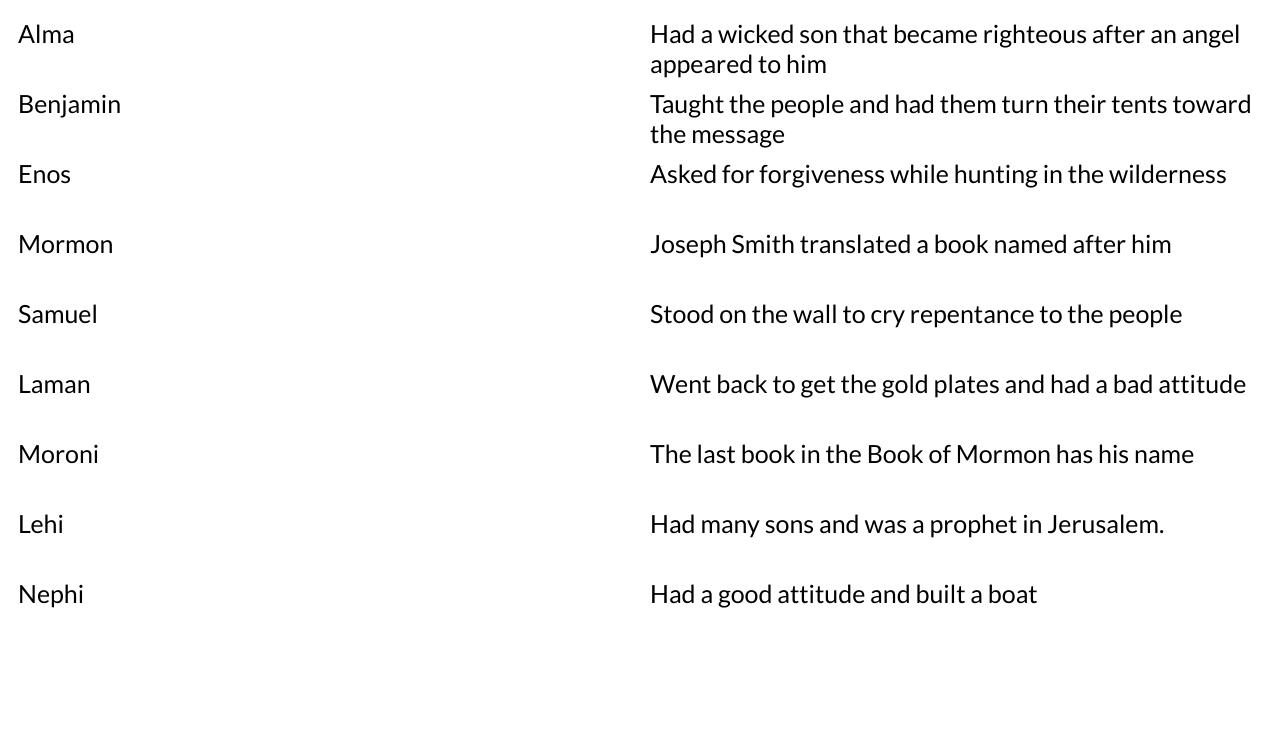
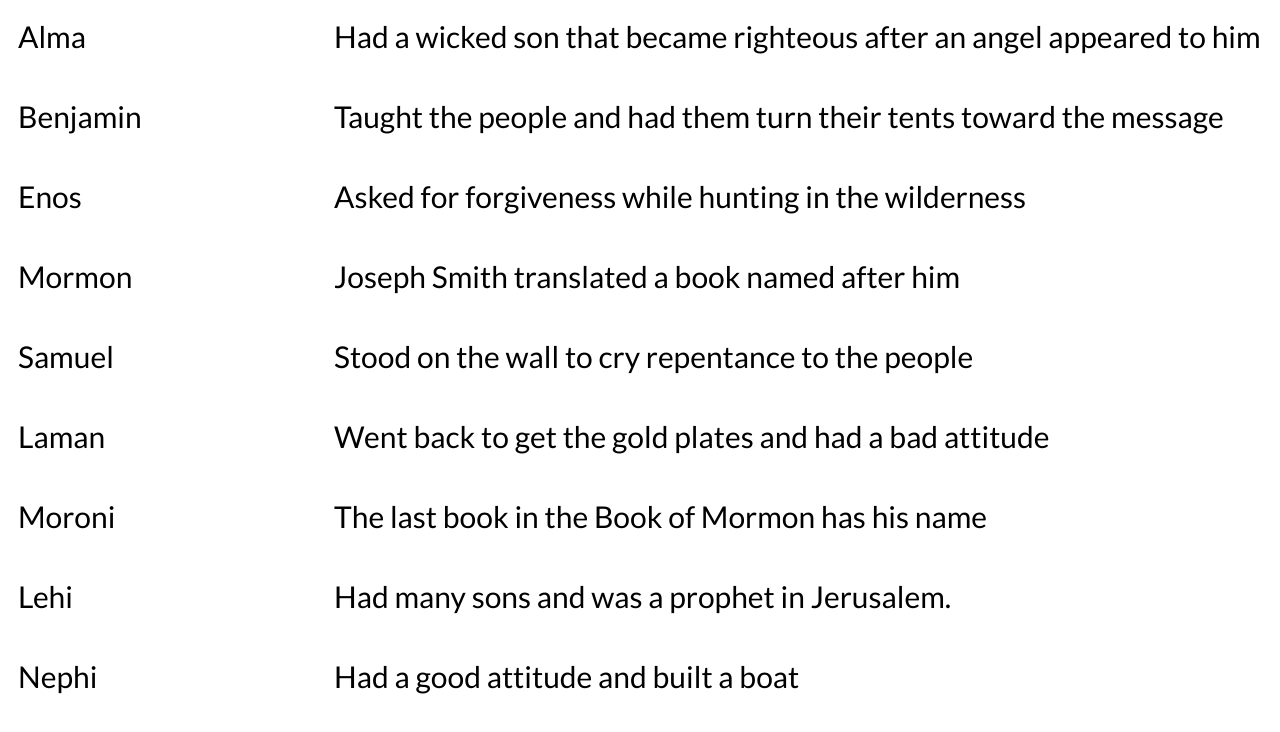
Before and after one commit to ericthornton88/scripture-characters, a plain HTML site: page index.html in a window 1280 px wide. Drawn offline with nearby package versions, Linux system fonts and the light colour scheme.

Commit message:
font-sizing

```diff
--- a/main.js
+++ b/main.js
@@ -10,6 +10,7 @@ var characters = {
             Alma: "Had a wicked son that became righteous after an angel appeared to him"
           }
 $(function() {
+  var streak = 0
   for (var character in characters) {
     $('#character-name').prepend('<p>' + character + '</p>')
     $('#character-info').prepend('<p>' + characters[character] + '</p>')
@@ -25,18 +26,16 @@ $(function() {
         if (characters[character] == desc) {
           var obj_key = character
           if (obj_key == $('p.active').text()) {
-            console.log('success');
             $('p.active').removeClass('active').addClass('success');
             $(this).addClass('success');
+
           } else {
             $('p.active').removeClass('active')
-            console.log('fail');
+            streak = 0
           }
           break;
         }
       }
-
-
   })
 
 
--- a/styles.css
+++ b/styles.css
@@ -1,7 +1,7 @@
 p {
   padding: 10px;
-  font-size: 25px;
-  height: 50px;
+  font-size: 30px;
+  height: 60px;
   margin-top: 0;
   margin-bottom: 0;
   font-family: 'Lato', sans-serif;
@@ -15,14 +15,14 @@ p {
 
 .left-container {
   height: 100%;
-  width: 50%;
+  width: 25%;
   display: block;
   float: left;
 }
 
 .right-container {
   height: 100%;
-  width: 50%;
+  width: 75%;
   display: block;
   float: left;
 }
```
